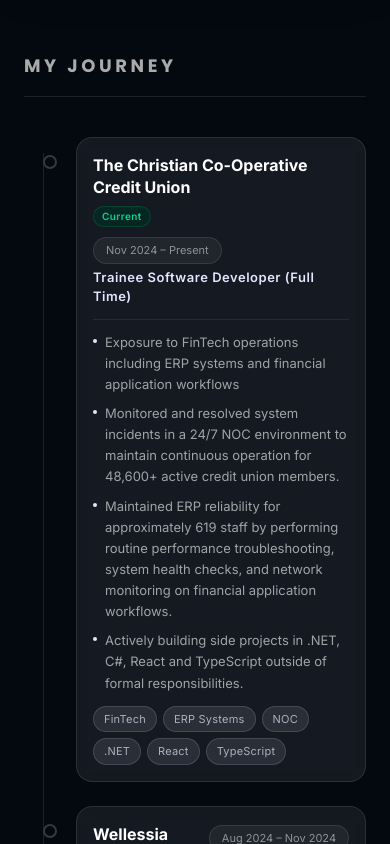
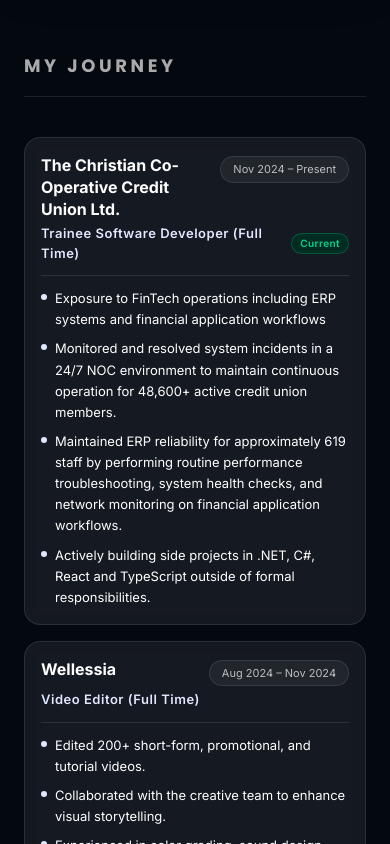
Before and after one commit to Charan951/protfilo, a React (Vite) app in the folder Brian Kabbo Sarker/: page / in a window 390 px wide. Shown: the part 2240-3084 px from the top of the page. Built offline with nearby package versions, Linux system fonts and the light colour scheme.

Commit message:
feat: add interactive experience timeline component with responsive tabbed view

```diff
--- a/Brian Kabbo Sarker/src/sections/Experience.tsx
+++ b/Brian Kabbo Sarker/src/sections/Experience.tsx
@@ -7,11 +7,10 @@
   const experienceData = [
     {
       id: 'company1',
-      company: 'The Christian Co-Operative Credit Union',
+      company: 'The Christian Co-Operative Credit Union Ltd.',
       role: 'Trainee Software Developer (Full Time)',
       period: 'Nov 2024 – Present',
       isCurrent: true,
-      tags: ['FinTech', 'ERP Systems', 'NOC', '.NET', 'React', 'TypeScript'],
       points: [
         'Exposure to FinTech operations including ERP systems and financial application workflows',
         'Monitored and resolved system incidents in a 24/7 NOC environment to maintain continuous operation for 48,600+ active credit union members.',
@@ -25,7 +24,6 @@
       role: 'Video Editor (Full Time)',
       period: 'Aug 2024 – Nov 2024',
       isCurrent: false,
-      tags: ['Video Editing', 'Color Grading', 'Motion Graphics', 'Sound Design'],
       points: [
         'Edited 200+ short-form, promotional, and tutorial videos.',
         'Collaborated with the creative team to enhance visual storytelling.',
@@ -38,7 +36,6 @@
       role: 'Compliance Associate (Part-Time)',
       period: 'May 2022 – Oct 2023',
       isCurrent: false,
-      tags: ['Compliance', 'Quality Assurance', 'Operations', 'Team Leadership'],
       points: [
         'Oversaw compliance and quality assurance across 8 branches with 30+ staff each.',
         'Acted as a central communication link between branch managers to resolve operational challenges.',
@@ -88,15 +85,8 @@
         <h2 className="text-lg sm:text-xl lg:text-2xl font-bold tracking-[0.2em] sm:tracking-[0.3em] text-[#aaa] uppercase">MY JOURNEY</h2>
       </motion.div>
 
-      {/* ─── Mobile — vertical timeline cards (≤ 1023px) ─── */}
-      <div className="lg:hidden">
-        <div className="relative flex flex-col" style={{ paddingLeft: '52px' }}>
-          {/* Vertical timeline line */}
-          <div
-            className="absolute top-4 bottom-4 w-px bg-white/10"
-            style={{ left: '19px' }}
-          />
-
+      {/* ─── Mobile — stacked cards, no timeline decoration (hidden on lg+) ─── */}
+      <div className="lg:hidden flex flex-col gap-4">
         {experienceData.map((exp, index) => (
           <motion.div
             key={exp.id}
@@ -104,68 +94,48 @@
             whileInView={{ opacity: 1, y: 0 }}
             viewport={{ once: true, margin: '-60px' }}
             transition={{ duration: 0.55, delay: index * 0.15 }}
-              className="relative pb-6 last:pb-0 group"
           >
-              {/* Timeline dot */}
-              <div
-                className="absolute z-10 flex items-center justify-center"
-                style={{ left: '-33px', top: '18px' }}
-              >
-                <div className="w-3.5 h-3.5 rounded-full bg-[#04080f] border-2 border-white/20 transition-all duration-300 group-hover:border-moonstone group-hover:bg-moonstone/20" />
+            {/* Card */}
+            <div className="rounded-2xl border border-white/10 bg-moonstone-dim backdrop-blur-sm p-4 transition-all duration-300 hover:border-moonstone/30 hover:-translate-y-0.5">
+
+              {/* Top row: company name + date pill */}
+              <div className="flex items-start justify-between gap-2 mb-1">
+                <span className="text-base font-bold text-white leading-snug break-words min-w-0">
+                  {exp.company}
+                </span>
+                <span className="text-[11px] font-normal text-white/70 bg-white/5 border border-white/10 rounded-full px-3 py-1 whitespace-nowrap flex-shrink-0 mt-0.5">
+                  {exp.period}
+                </span>
               </div>
 
-              {/* Card */}
-              <div className="rounded-2xl border border-white/10 bg-moonstone-dim backdrop-blur-sm p-4 transition-all duration-300 group-hover:border-moonstone/30 group-hover:-translate-y-0.5">
-                {/* Top row: company + date pill */}
-                <div className="flex items-start justify-between gap-2 flex-wrap mb-1">
-                  <div className="flex items-center gap-2 flex-wrap min-w-0">
-                    <span className="text-base font-bold text-white leading-snug break-words">
-                      {exp.company}
-                    </span>
+              {/* Role + Current badge */}
+              <div className="flex items-center gap-2 mb-3">
+                <p className="text-[13px] font-semibold text-moonstone tracking-[0.04em]">
+                  {exp.role}
+                </p>
                 {exp.isCurrent && (
-                      <span className="inline-flex items-center text-[10px] font-semibold tracking-[0.04em] px-2 py-0.5 rounded-full bg-emerald-950/70 text-emerald-400 border border-emerald-500/20 whitespace-nowrap flex-shrink-0">
+                  <span className="inline-flex items-center text-[10px] font-semibold tracking-[0.04em] px-2 py-0.5 rounded-full bg-emerald-950 text-emerald-400 border border-emerald-500/30 whitespace-nowrap flex-shrink-0">
                     Current
                   </span>
                 )}
               </div>
-                  <span className="text-[11px] font-normal text-white/50 bg-white/5 border border-white/10 rounded-full px-3 py-1 whitespace-nowrap flex-shrink-0 mt-0.5">
-                    {exp.period}
-                  </span>
-                </div>
-
-                {/* Role */}
-                <p className="text-[13px] font-semibold text-moonstone tracking-[0.04em] mb-3">
-                  {exp.role}
-                </p>
 
               {/* Divider */}
-                <div className="h-px bg-white/8 mb-3" />
+              <div className="h-px bg-white/10 mb-3" />
 
               {/* Bullet points */}
-                <ul className="flex flex-col gap-2 mb-3">
+              <ul className="flex flex-col gap-2">
                 {exp.points.map((point, i) => (
-                    <li key={i} className="flex items-start gap-2 text-[13px] text-white/60 leading-relaxed font-light">
-                      <span className="w-1 h-1 rounded-full bg-moonstone flex-shrink-0 mt-[7px]" />
+                  <li key={i} className="flex items-start gap-2 text-[13px] text-white leading-relaxed">
+                    <span className="w-1.5 h-1.5 rounded-full bg-moonstone flex-shrink-0 mt-[6px]" />
                     <span className="break-words">{point}</span>
                   </li>
                 ))}
               </ul>
 
-                {/* Tags */}
-                <div className="flex flex-wrap gap-1.5">
-                  {exp.tags.map((tag) => (
-                    <span
-                      key={tag}
-                      className="text-[11px] font-normal px-2.5 py-1 rounded-full bg-moonstone/10 text-moonstone/70 border border-moonstone/15 tracking-[0.02em]"
-                    >
-                      {tag}
-                    </span>
-                  ))}
-                </div>
             </div>
           </motion.div>
         ))}
-        </div>
       </div>
 
       {/* ─── Desktop — sidebar tabs (unchanged) ─── */}
@@ -175,8 +145,7 @@
             <button
               key={exp.id}
               onClick={() => setActiveTab(exp.id)}
-              className={`btn-shine text-left px-6 py-4 rounded-xl border transition-all duration-300 ${
-                activeTab === exp.id
+              className={`btn-shine text-left px-6 py-4 rounded-xl border transition-all duration-300 ${activeTab === exp.id
                   ? 'bg-moonstone text-zinc-950 font-bold border-moonstone'
                   : 'bg-transparent border-moonstone-border/20 text-white hover:bg-white'
                 }`}
```
Lines whose indentation alone changed are shown as unchanged.
